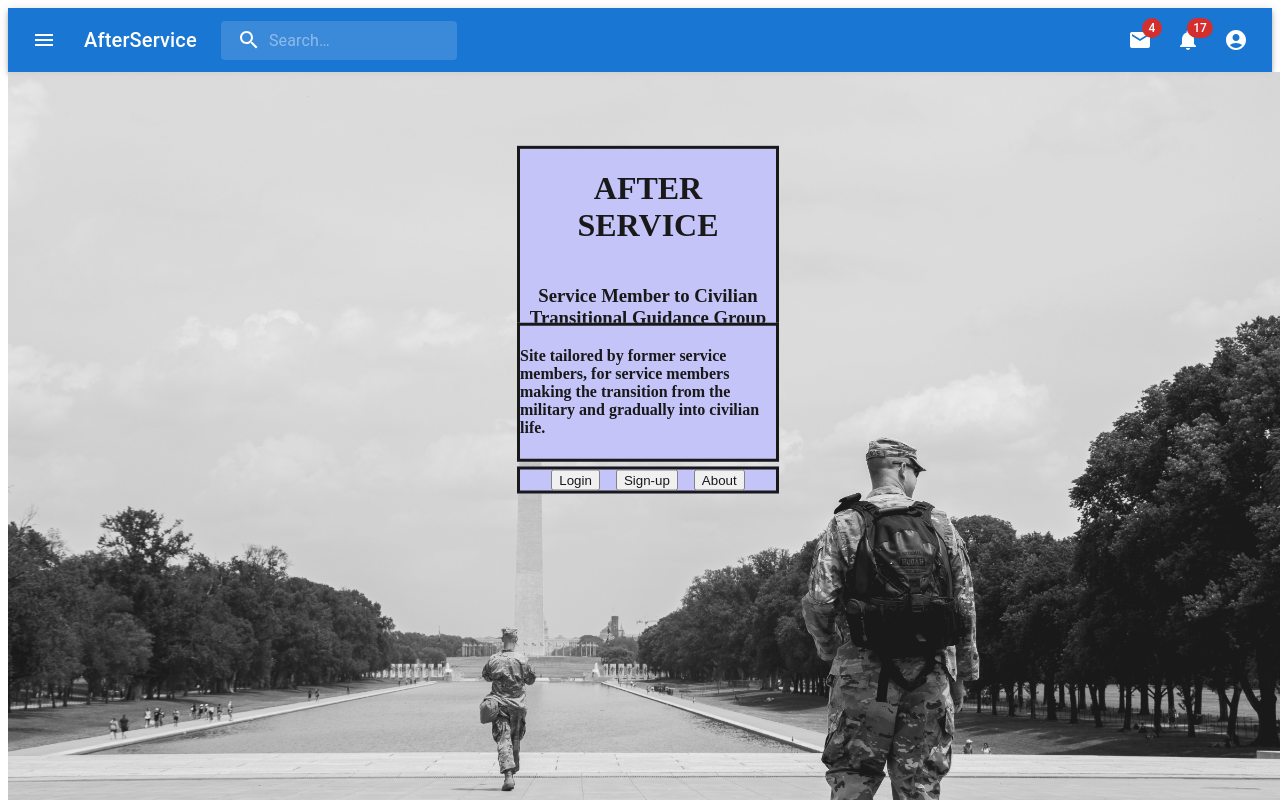
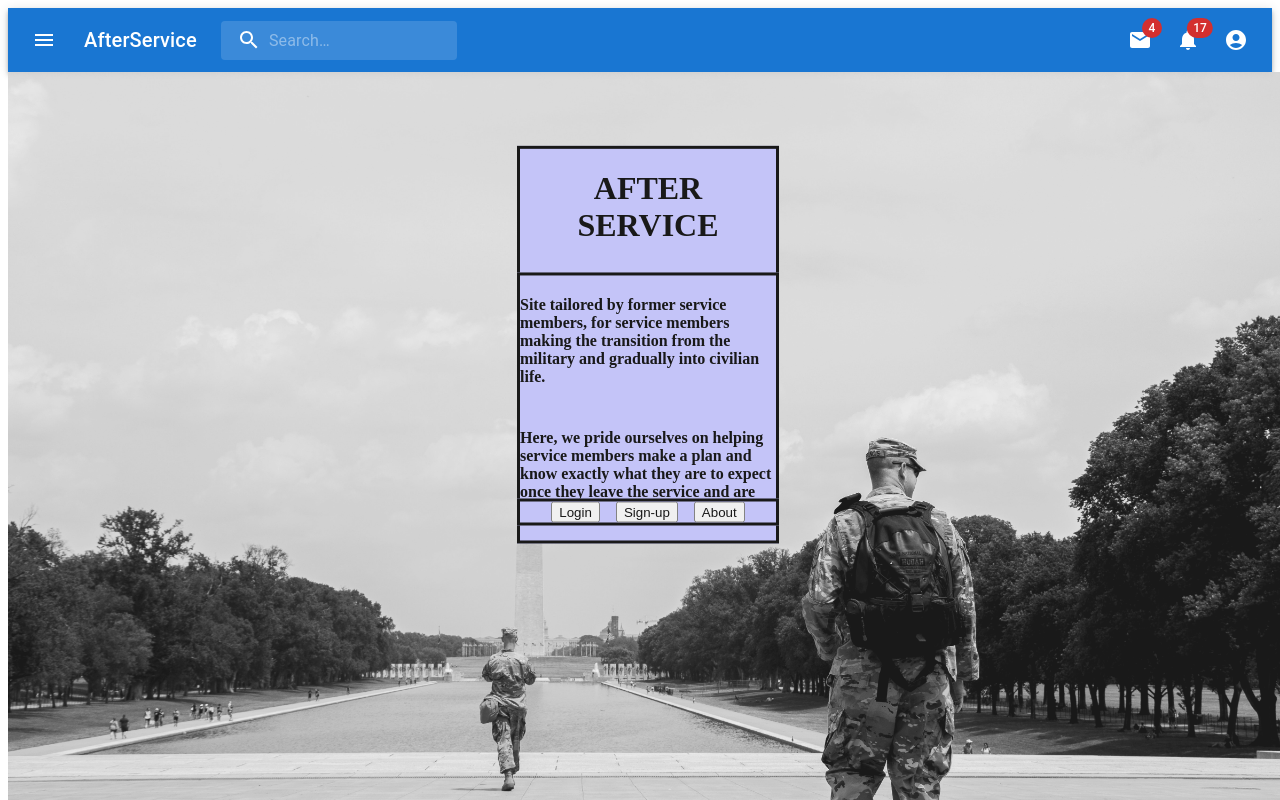
Before and after one commit to Gregd713/CapStoneFrontEnd, a React (Create React App) app: page / in a window 1280 px wide. Built offline with nearby package versions, Linux system fonts and the light colour scheme.

Commit message:
Created pages folder for organizing.

```diff
--- a/src/App.jsx
+++ b/src/App.jsx
@@ -1,5 +1,5 @@
 import React, {Component} from "react";
-import HomePage from "./components/HomePage/HomePage"
+import HomePage from "./components/Pages/HomePage/HomePage"
 import { Routes, Route, Link } from "react-router-dom";
 import jwtDecode from 'jwt-decode'
 import SearchBar from './components/SearchBar/SearchBar'
@@ -38,6 +38,7 @@ render() {
         <SearchBar/>
         <Routes>
             <Route path="/" element={<HomePage/>}/>
+            {/* <Route path="/" element={<Login/>}/> */}
             {/* <Route path="/" exact render={(props) => {
                 if(!this.state.user){
                     return <Redirect to='/login' />
--- a/src/components/HomePage/HomePage.css
+++ b/src/components/Pages/HomePage/HomePage.css
@@ -1,6 +1,6 @@
 .background-container{
     background-image:
-    url("../images/HomePageBackground.jpg");
+    url("../Images/HomePageBackground.jpg");
     background-size:cover;
     background-repeat: no-repeat;
     background-position: relative;
@@ -37,7 +37,7 @@
     position:absolute;
     display: flex;
     flex-wrap: wrap;
-    top: 28%;
+    top: 30%;
     left: 50%;
     margin-right: -50%;
     transform: translate(-50%, -50%)
@@ -53,7 +53,7 @@
     position:absolute;
     display: flex;
     flex-wrap: wrap;
-    top: 39%;
+    top: 43%;
     left: 50%;
     margin-right: -50%;
     transform: translate(-50%, -50%)
--- a/src/components/HomePage/HomePage.jsx
+++ b/src/components/Pages/HomePage/HomePage.jsx
@@ -14,6 +14,11 @@ function HomePage(props){
             making the transition from the military and gradually
             into civilian life.
             </h4>
+            <h4>
+            Here, we pride ourselves on helping service members make a plan and know exactly
+            what they are to expect once they leave the service and are prepared for
+            the world.
+            </h4>
             </div>
 
             <div className='route-buttons'>
```
Also changed, not shown: src/components/Pages/Images/HomePageBackground.jpg (renamed from src/components/images/HomePageBackground.jpg).
